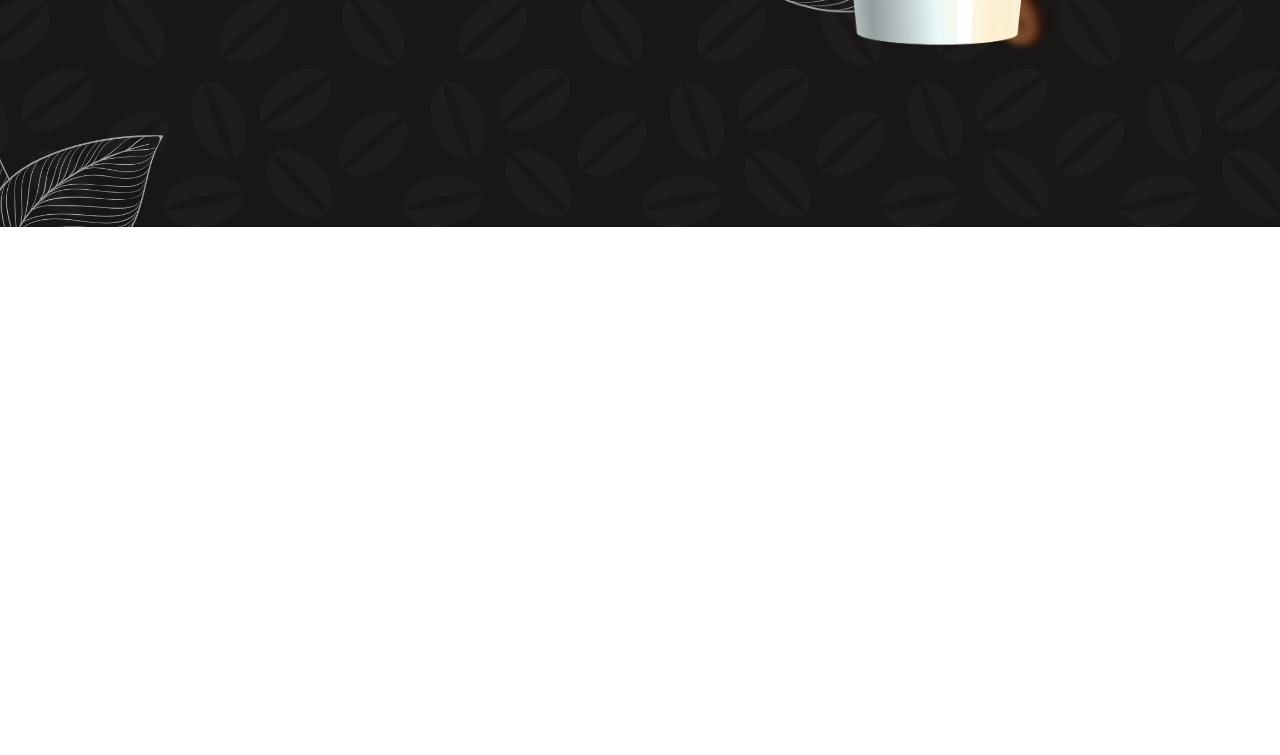
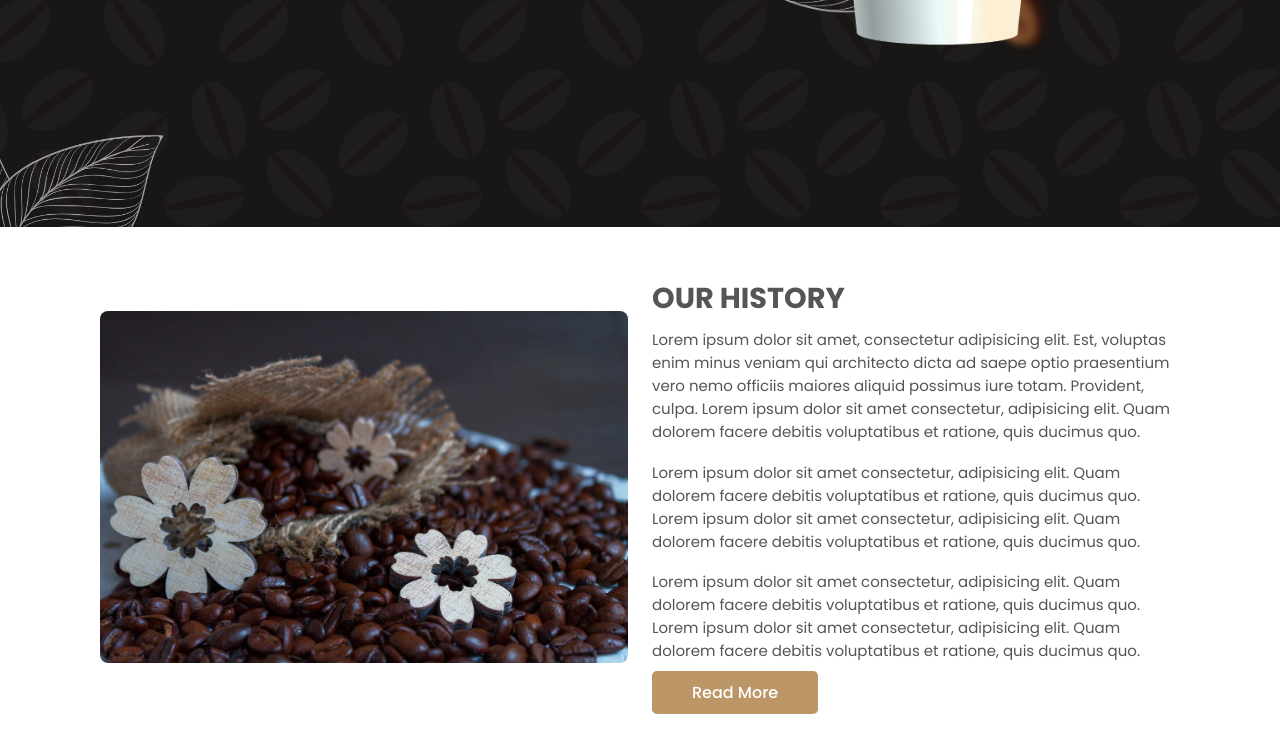
Before and after one commit to pranto113015/star-coffee-shop, a plain HTML site: page index.html in a window 1280 px wide. Shown: the part 573-1328 px from the top of the page. Before the commit the page ends 800 px from the top, so only its background shows below. Drawn offline with nearby package versions, Linux system fonts and the light colour scheme.

Commit message:
Add about section with content and styles

```diff
--- a/index.html
+++ b/index.html
@@ -61,6 +61,34 @@
       </div>
     </section>
 
+    <!-- about section -->
+    <section class="about" id="about">
+      <div class="about-img">
+        <img src="./images/about.jpg" alt="about_image" />
+      </div>
+      <div class="about-text">
+        <h2>Our History</h2>
+        <p>
+          Lorem ipsum dolor sit amet, consectetur adipisicing elit. Est, voluptas enim minus veniam qui architecto dicta ad saepe optio praesentium vero nemo officiis
+           maiores aliquid possimus iure totam. Provident, culpa.  Lorem ipsum dolor sit amet consectetur, adipisicing elit. Quam dolorem
+          facere debitis voluptatibus et ratione, quis ducimus quo.
+        </p>
+        <p>
+          Lorem ipsum dolor sit amet consectetur, adipisicing elit. Quam dolorem
+          facere debitis voluptatibus et ratione, quis ducimus quo.
+            Lorem ipsum dolor sit amet consectetur, adipisicing elit. Quam dolorem
+          facere debitis voluptatibus et ratione, quis ducimus quo.
+        </p>
+        <p>
+          Lorem ipsum dolor sit amet consectetur, adipisicing elit. Quam dolorem
+          facere debitis voluptatibus et ratione, quis ducimus quo.
+            Lorem ipsum dolor sit amet consectetur, adipisicing elit. Quam dolorem
+          facere debitis voluptatibus et ratione, quis ducimus quo.
+        </p>
+        <a href="#" class="btn">Read More</a>
+      </div>
+    </section>
+
     <!-- js -->
     <script src="./main.js"></script>
   </body>
--- a/style.css
+++ b/style.css
@@ -152,3 +152,23 @@ header {
 .btn:hover {
   background: #8a6f4d;
 }
+
+.about {
+  display: grid;
+  grid-template-columns: repeat(auto-fit, minmax(17rem, auto));
+  align-items: center;
+  gap: 1.5rem;
+}
+.about-img img {
+  border-radius: 0.5rem;
+}
+
+.about-text h2 {
+  font-size: 1.8rem;
+  text-transform: uppercase;
+}
+
+.about-text p {
+  font-size: 0.938rem;
+  margin: 0.5rem 0 1.1rem;
+}
```
